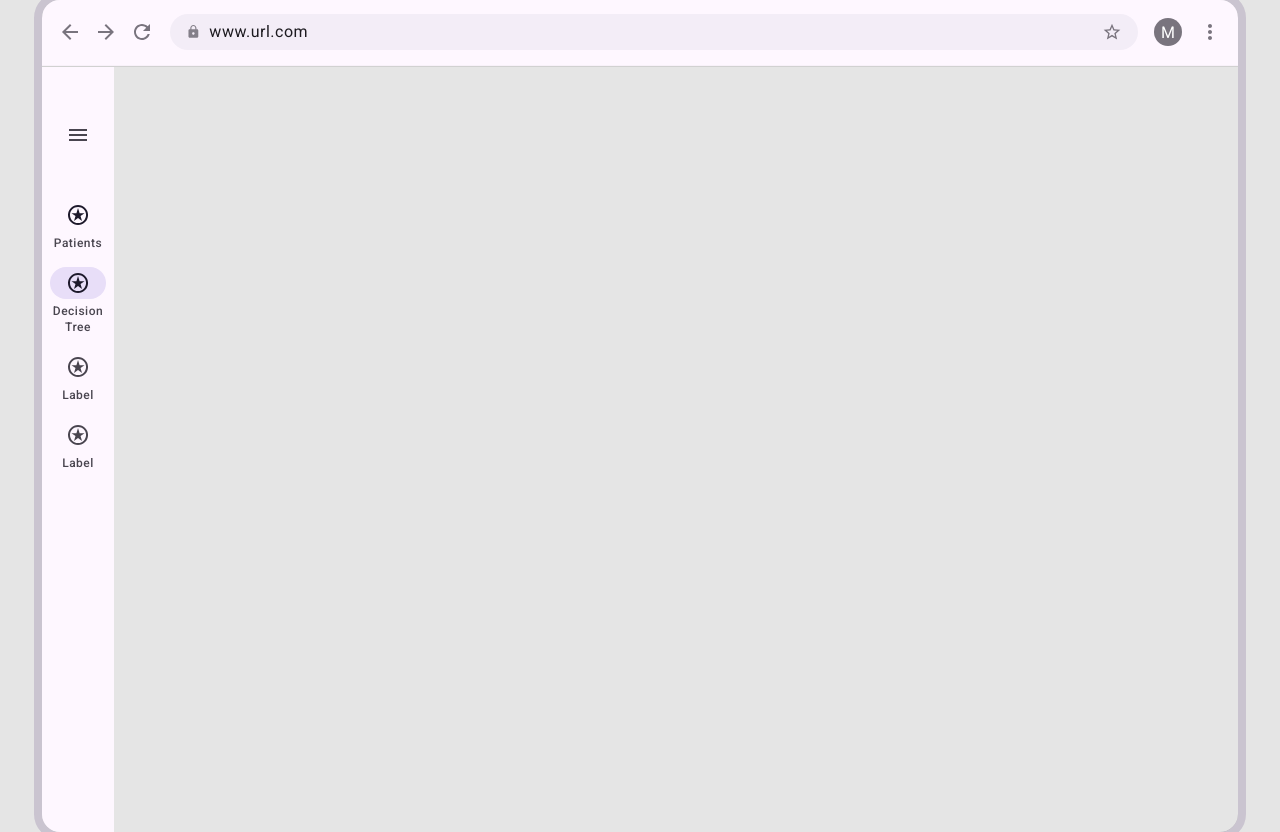
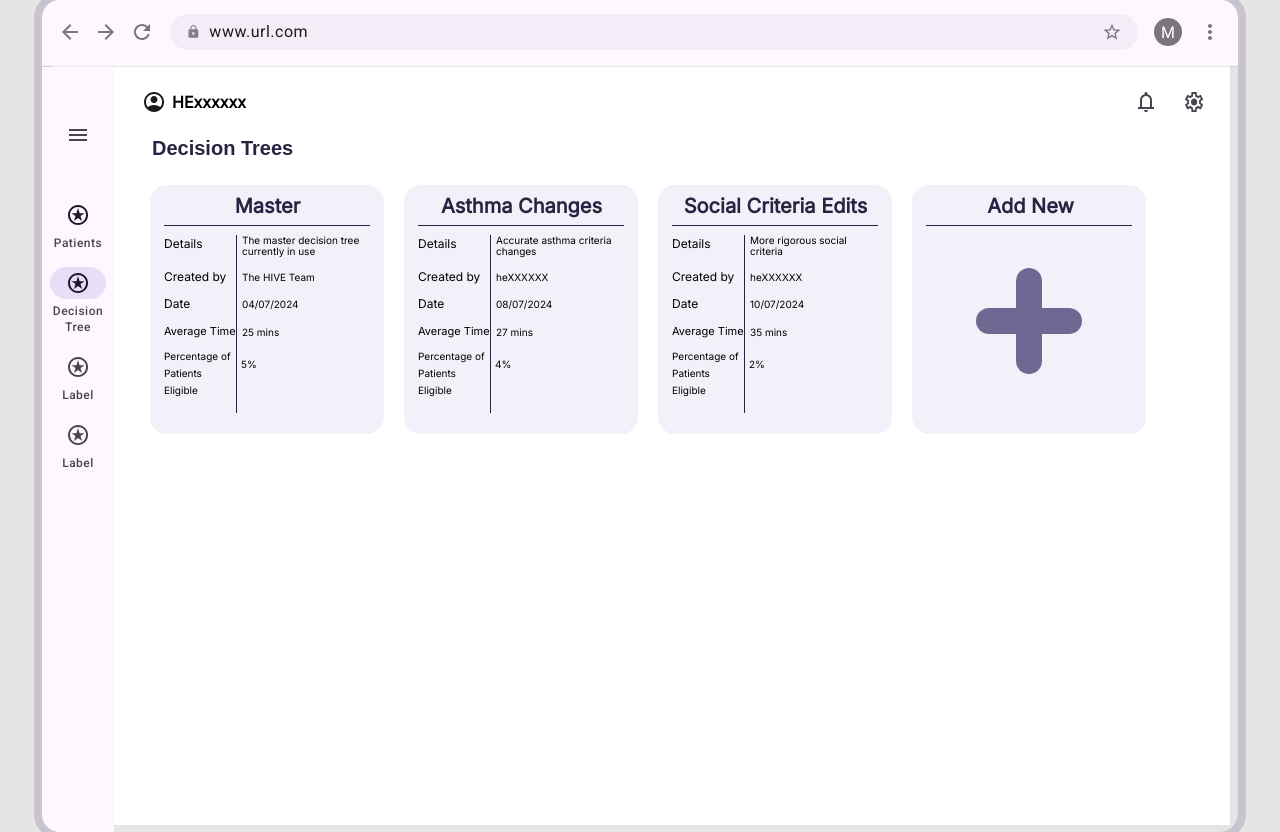
Before and after one commit to JoshChico01/Test, a React (Vite) app: page / in a window 1280 px wide. Both pictures are taken after a click on the link "Decision Tree". Built offline with nearby package versions, Linux system fonts and the light colour scheme.

Commit message:
add decision tree overview

```diff
--- a/src/components/DecisionTree/AddNew/AddNew.module.css
+++ b/src/components/DecisionTree/AddNew/AddNew.module.css
@@ -35,8 +35,8 @@
   color: #272340;
   font-size: 20px;
   line-height: 36px;
-  font-weight: 500;
-  font-family: Roboto, system-ui, -apple-system, 'Segoe UI', Roboto, 'Helvetica Neue', Arial, 'Noto Sans',
+  font-weight: 600; /* Semi-bold */
+  font-family: Inter, system-ui, -apple-system, 'Segoe UI', Inter, 'Helvetica Neue', Arial, 'Noto Sans',
     'Liberation Sans', sans-serif;
   position: absolute;
   left: calc(50% - -1.5px);
--- a/src/components/DecisionTree/DecisionTree.module.css
+++ b/src/components/DecisionTree/DecisionTree.module.css
@@ -11,7 +11,7 @@
   color: #000;
   font-size: 10px;
   line-height: 11px;
-  font-family: Inter, system-ui, -apple-system, 'Segoe UI', Roboto, 'Helvetica Neue', Arial, 'Noto Sans',
+  font-family: Inter, system-ui, -apple-system, 'Segoe UI', Inter, 'Helvetica Neue', Arial, 'Noto Sans',
     'Liberation Sans', sans-serif;
   position: absolute;
   left: 77px;
@@ -24,7 +24,7 @@
   color: #000;
   font-size: 10px;
   line-height: 11px;
-  font-family: Inter, system-ui, -apple-system, 'Segoe UI', Roboto, 'Helvetica Neue', Arial, 'Noto Sans',
+  font-family: Inter, system-ui, -apple-system, 'Segoe UI', Inter, 'Helvetica Neue', Arial, 'Noto Sans',
     'Liberation Sans', sans-serif;
   position: absolute;
   left: 78px;
@@ -37,7 +37,7 @@
   color: #000;
   font-size: 10px;
   line-height: 11px;
-  font-family: Inter, system-ui, -apple-system, 'Segoe UI', Roboto, 'Helvetica Neue', Arial, 'Noto Sans',
+  font-family: Inter, system-ui, -apple-system, 'Segoe UI', Inter, 'Helvetica Neue', Arial, 'Noto Sans',
     'Liberation Sans', sans-serif;
   position: absolute;
   left: 78px;
@@ -50,7 +50,7 @@
   color: #000;
   font-size: 10px;
   line-height: 11px;
-  font-family: Inter, system-ui, -apple-system, 'Segoe UI', Roboto, 'Helvetica Neue', Arial, 'Noto Sans',
+  font-family: Inter, system-ui, -apple-system, 'Segoe UI', Inter, 'Helvetica Neue', Arial, 'Noto Sans',
     'Liberation Sans', sans-serif;
   position: absolute;
   left: 78px;
@@ -63,7 +63,7 @@
   color: #000;
   font-size: 10px;
   line-height: 11px;
-  font-family: Inter, system-ui, -apple-system, 'Segoe UI', Roboto, 'Helvetica Neue', Arial, 'Noto Sans',
+  font-family: Inter, system-ui, -apple-system, 'Segoe UI', Inter, 'Helvetica Neue', Arial, 'Noto Sans',
     'Liberation Sans', sans-serif;
   position: absolute;
   left: 78px;
@@ -81,8 +81,8 @@
   color: #272340;
   font-size: 20px;
   line-height: 36px;
-  font-weight: 500;
-  font-family: Inter, system-ui, -apple-system, 'Segoe UI', Roboto, 'Helvetica Neue', Arial, 'Noto Sans',
+  font-weight: 600; /* Semi-bold */
+  font-family: Inter, system-ui, -apple-system, 'Segoe UI', Inter, 'Helvetica Neue', Arial, 'Noto Sans',
     'Liberation Sans', sans-serif;
   position: absolute;
   left: 50%;
@@ -100,7 +100,7 @@
   color: #000;
   font-size: 10px;
   line-height: 11px;
-  font-family: Inter, system-ui, -apple-system, 'Segoe UI', Roboto, 'Helvetica Neue', Arial, 'Noto Sans',
+  font-family: Inter, system-ui, -apple-system, 'Segoe UI', Inter, 'Helvetica Neue', Arial, 'Noto Sans',
     'Liberation Sans', sans-serif;
   position: absolute;
   left: 77px;
@@ -113,7 +113,7 @@
   color: #000;
   font-size: 10px;
   line-height: 11px;
-  font-family: Inter, system-ui, -apple-system, 'Segoe UI', Roboto, 'Helvetica Neue', Arial, 'Noto Sans',
+  font-family: Inter, system-ui, -apple-system, 'Segoe UI', Inter, 'Helvetica Neue', Arial, 'Noto Sans',
     'Liberation Sans', sans-serif;
   position: absolute;
   left: 78px;
@@ -126,7 +126,7 @@
   color: #000;
   font-size: 10px;
   line-height: 11px;
-  font-family: Inter, system-ui, -apple-system, 'Segoe UI', Roboto, 'Helvetica Neue', Arial, 'Noto Sans',
+  font-family: Inter, system-ui, -apple-system, 'Segoe UI', Inter, 'Helvetica Neue', Arial, 'Noto Sans',
     'Liberation Sans', sans-serif;
   position: absolute;
   left: 78px;
@@ -139,7 +139,7 @@
   color: #000;
   font-size: 10px;
   line-height: 11px;
-  font-family: Inter, system-ui, -apple-system, 'Segoe UI', Roboto, 'Helvetica Neue', Arial, 'Noto Sans',
+  font-family: Inter, system-ui, -apple-system, 'Segoe UI', Inter, 'Helvetica Neue', Arial, 'Noto Sans',
     'Liberation Sans', sans-serif;
   position: absolute;
   left: 78px;
@@ -152,7 +152,7 @@
   color: #000;
   font-size: 10px;
   line-height: 11px;
-  font-family: Inter, system-ui, -apple-system, 'Segoe UI', Roboto, 'Helvetica Neue', Arial, 'Noto Sans',
+  font-family: Inter, system-ui, -apple-system, 'Segoe UI', Inter, 'Helvetica Neue', Arial, 'Noto Sans',
     'Liberation Sans', sans-serif;
   position: absolute;
   left: 78px;
@@ -170,8 +170,8 @@
   color: #272340;
   font-size: 20px;
   line-height: 36px;
-  font-weight: 500;
-  font-family: Roboto, system-ui, -apple-system, 'Segoe UI', Roboto, 'Helvetica Neue', Arial, 'Noto Sans',
+  font-weight: 600; /* Semi-bold */
+  font-family: Inter, system-ui, -apple-system, 'Segoe UI', Inter, 'Helvetica Neue', Arial, 'Noto Sans',
     'Liberation Sans', sans-serif;
   position: absolute;
   left: calc(50% - -0.5px);
@@ -238,7 +238,7 @@
   font-size: 16px;
   line-height: 36px;
   font-weight: 600;
-  font-family: Roboto, system-ui, -apple-system, 'Segoe UI', Roboto, 'Helvetica Neue', Arial, 'Noto Sans',
+  font-family: Inter, system-ui, -apple-system, 'Segoe UI', Inter, 'Helvetica Neue', Arial, 'Noto Sans',
     'Liberation Sans', sans-serif;
   width: 189px;
   height: 36px;
@@ -255,7 +255,7 @@
   font-size: 20px;
   line-height: 36px;
   font-weight: bold;
-  font-family: Arial, system-ui, -apple-system, 'Segoe UI', Roboto, 'Helvetica Neue', Arial, 'Noto Sans',
+  font-family: Arial, system-ui, -apple-system, 'Segoe UI', Inter, 'Helvetica Neue', Arial, 'Noto Sans',
     'Liberation Sans', sans-serif;
   width: 1048px;
   height: min-content;
--- a/src/components/DecisionTree/DecisionTree.tsx
+++ b/src/components/DecisionTree/DecisionTree.tsx
@@ -12,9 +12,10 @@ import { Notifications } from './Notifications/Notifications.js';
 
 interface Props {
   className?: string;
+  setCurrentView: (view: string) => void;
 }
 /* @figmaId 901:148030 */
-export const DecisionTree: FC<Props> = memo(function DecisionTree(props = {}) {
+export const DecisionTree: FC<Props> = memo(function DecisionTree(props) {
   return (
     <div className={`${resets.clapyResets} ${classes.root}`}>
       <div className={classes.topAppBar}>
@@ -49,7 +50,10 @@ export const DecisionTree: FC<Props> = memo(function DecisionTree(props = {}) {
       </div>
       <div className={classes.trees}>
         <div className={classes.frame36}>
-          <Master classes={{ line3: classes.line3 }} />
+          <Master
+            classes={{ line3: classes.line3 }}
+            text={{name: <a href='#' onClick={() => props.setCurrentView('showTree')} className={classes.name2}>Master</a>}}
+          />
           <Master
             classes={{ line3: classes.line32 }}
             text={{
@@ -60,7 +64,8 @@ export const DecisionTree: FC<Props> = memo(function DecisionTree(props = {}) {
               theMasterDecisionTreeCurrently: (
                 <div className={classes.theMasterDecisionTreeCurrently}>Accurate asthma criteria changes</div>
               ),
-              name: <div className={classes.name}>Asthma Changes</div>,
+              // name: <div className={classes.name}>Asthma Changes</div>,
+              name: <a href='#' onClick={() => props.setCurrentView('showTree')} className={classes.name2}>Asthma Changes</a>
             }}
           />
           <Master
@@ -73,7 +78,7 @@ export const DecisionTree: FC<Props> = memo(function DecisionTree(props = {}) {
               theMasterDecisionTreeCurrently: (
                 <div className={classes.theMasterDecisionTreeCurrently2}>More rigorous social criteria</div>
               ),
-              name: <div className={classes.name2}>Social Criteria Edits</div>,
+              name: <a href='#' onClick={() => props.setCurrentView('showTree')} className={classes.name2}>Social Criteria Edits</a>,
             }}
           />
           <AddNew />
--- a/src/components/DecisionTree/Master/Master.module.css
+++ b/src/components/DecisionTree/Master/Master.module.css
@@ -37,7 +37,7 @@
   color: #000;
   font-size: 10px;
   line-height: 11px;
-  font-family: Inter, system-ui, -apple-system, 'Segoe UI', Roboto, 'Helvetica Neue', Arial, 'Noto Sans',
+  font-family: Inter, system-ui, -apple-system, 'Segoe UI', Inter, 'Helvetica Neue', Arial, 'Noto Sans',
     'Liberation Sans', sans-serif;
   position: absolute;
   left: 77px;
@@ -51,7 +51,7 @@
   font-size: 10px;
   line-height: 17px;
   font-weight: 500;
-  font-family: Roboto, system-ui, -apple-system, 'Segoe UI', Roboto, 'Helvetica Neue', Arial, 'Noto Sans',
+  font-family: Inter, system-ui, -apple-system, 'Segoe UI', Inter, 'Helvetica Neue', Arial, 'Noto Sans',
     'Liberation Sans', sans-serif;
   position: absolute;
   left: 0;
@@ -73,7 +73,7 @@
   color: #000;
   font-size: 10px;
   line-height: 11px;
-  font-family: Inter, system-ui, -apple-system, 'Segoe UI', Roboto, 'Helvetica Neue', Arial, 'Noto Sans',
+  font-family: Inter, system-ui, -apple-system, 'Segoe UI', Inter, 'Helvetica Neue', Arial, 'Noto Sans',
     'Liberation Sans', sans-serif;
   position: absolute;
   left: 78px;
@@ -87,7 +87,7 @@
   font-size: 11px;
   line-height: 17px;
   font-weight: 500;
-  font-family: Roboto, system-ui, -apple-system, 'Segoe UI', Roboto, 'Helvetica Neue', Arial, 'Noto Sans',
+  font-family: Inter, system-ui, -apple-system, 'Segoe UI', Inter, 'Helvetica Neue', Arial, 'Noto Sans',
     'Liberation Sans', sans-serif;
   position: absolute;
   left: 0;
@@ -109,7 +109,7 @@
   color: #000;
   font-size: 10px;
   line-height: 11px;
-  font-family: Inter, system-ui, -apple-system, 'Segoe UI', Roboto, 'Helvetica Neue', Arial, 'Noto Sans',
+  font-family: Inter, system-ui, -apple-system, 'Segoe UI', Inter, 'Helvetica Neue', Arial, 'Noto Sans',
     'Liberation Sans', sans-serif;
   position: absolute;
   left: 78px;
@@ -123,7 +123,7 @@
   font-size: 12px;
   line-height: 17px;
   font-weight: 500;
-  font-family: Roboto, system-ui, -apple-system, 'Segoe UI', Roboto, 'Helvetica Neue', Arial, 'Noto Sans',
+  font-family: Inter, system-ui, -apple-system, 'Segoe UI', Inter, 'Helvetica Neue', Arial, 'Noto Sans',
     'Liberation Sans', sans-serif;
   position: absolute;
   left: 0;
@@ -145,7 +145,7 @@
   color: #000;
   font-size: 10px;
   line-height: 11px;
-  font-family: Inter, system-ui, -apple-system, 'Segoe UI', Roboto, 'Helvetica Neue', Arial, 'Noto Sans',
+  font-family: Inter, system-ui, -apple-system, 'Segoe UI', Inter, 'Helvetica Neue', Arial, 'Noto Sans',
     'Liberation Sans', sans-serif;
   position: absolute;
   left: 78px;
@@ -159,7 +159,7 @@
   font-size: 12px;
   line-height: 17px;
   font-weight: 500;
-  font-family: Roboto, system-ui, -apple-system, 'Segoe UI', Roboto, 'Helvetica Neue', Arial, 'Noto Sans',
+  font-family: Inter, system-ui, -apple-system, 'Segoe UI', Inter, 'Helvetica Neue', Arial, 'Noto Sans',
     'Liberation Sans', sans-serif;
   position: absolute;
   left: 0;
@@ -181,7 +181,7 @@
   color: #000;
   font-size: 10px;
   line-height: 11px;
-  font-family: Inter, system-ui, -apple-system, 'Segoe UI', Roboto, 'Helvetica Neue', Arial, 'Noto Sans',
+  font-family: Inter, system-ui, -apple-system, 'Segoe UI', Inter, 'Helvetica Neue', Arial, 'Noto Sans',
     'Liberation Sans', sans-serif;
   position: absolute;
   left: 78px;
@@ -195,7 +195,7 @@
   font-size: 12px;
   line-height: 17px;
   font-weight: 500;
-  font-family: Roboto, system-ui, -apple-system, 'Segoe UI', Roboto, 'Helvetica Neue', Arial, 'Noto Sans',
+  font-family: Inter, system-ui, -apple-system, 'Segoe UI', Inter, 'Helvetica Neue', Arial, 'Noto Sans',
     'Liberation Sans', sans-serif;
   position: absolute;
   left: 0;
@@ -245,8 +245,8 @@
   color: #272340;
   font-size: 20px;
   line-height: 36px;
-  font-weight: 500;
-  font-family: Roboto, system-ui, -apple-system, 'Segoe UI', Roboto, 'Helvetica Neue', Arial, 'Noto Sans',
+  font-weight: 600; /* Semi-bold */
+  font-family: Inter, system-ui, -apple-system, 'Segoe UI', Inter, 'Helvetica Neue', Arial, 'Noto Sans',
     'Liberation Sans', sans-serif;
   position: absolute;
   left: 50%;
--- a/src/components/DecisionTree/Master/Master.tsx
+++ b/src/components/DecisionTree/Master/Master.tsx
@@ -19,7 +19,7 @@ interface Props {
   };
 }
 /* @figmaId 901:79450 */
-export const Master: FC<Props> = memo(function Master(props = {}) {
+export const Master: FC<Props> = memo(function Master(props) {
   return (
     <div className={`${resets.clapyResets} ${classes.root}`}>
       <div className={classes.rectangle105}></div>
--- a/src/components/ExamplesPatients/ExamplesPatients.tsx
+++ b/src/components/ExamplesPatients/ExamplesPatients.tsx
@@ -17,6 +17,7 @@ import { Stars } from './Stars/Stars.js';
 import { All1 } from '../All1/All1.js';
 import { PatientSocial } from '../PatientSocial/PatientSocial.js';
 import { PatientMedical } from '../PatientMedical/PatientMedical.js';
+import { DecisionTree } from '../DecisionTree/DecisionTree';
 
 
 interface Props {
@@ -50,6 +51,16 @@ export const ExamplesPatients: FC<Props> = memo(function ExamplesPatients(props
         {currentView === 'showGeneralMedical' && (
           <div className={classes.patientSocial}>
             <PatientMedical setCurrentView={setCurrentView} />
+          </div>
+        )}
+        {currentView === 'showDecisionTree' && (
+          <div className={classes.patientSocial}>
+            <DecisionTree setCurrentView={setCurrentView} />
+          </div>
+        )}
+        {currentView === 'showTree' && (
+          <div className={classes.patientSocial}>
+            <DecisionTree setCurrentView={setCurrentView} />
           </div>
         )}
       </div>
```
